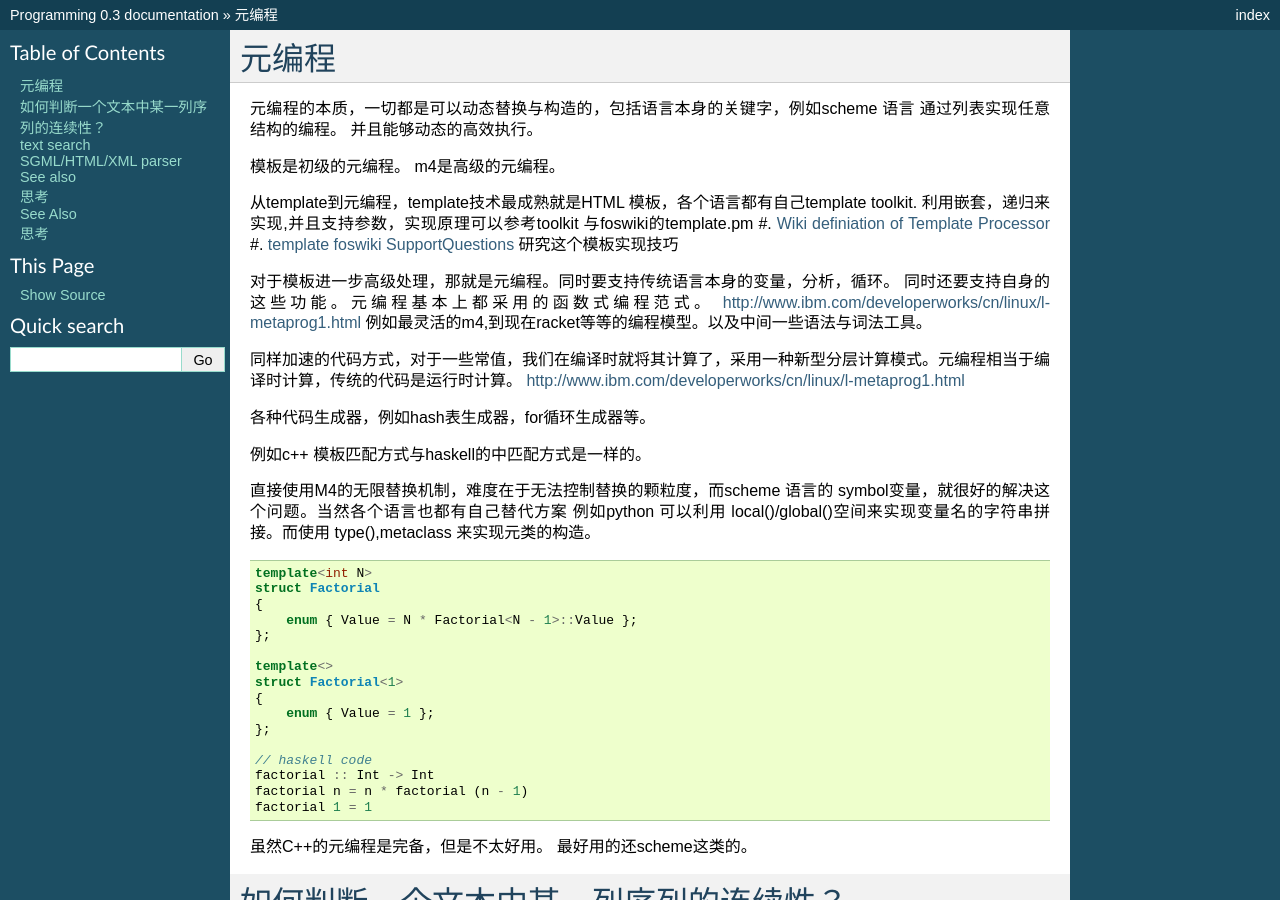
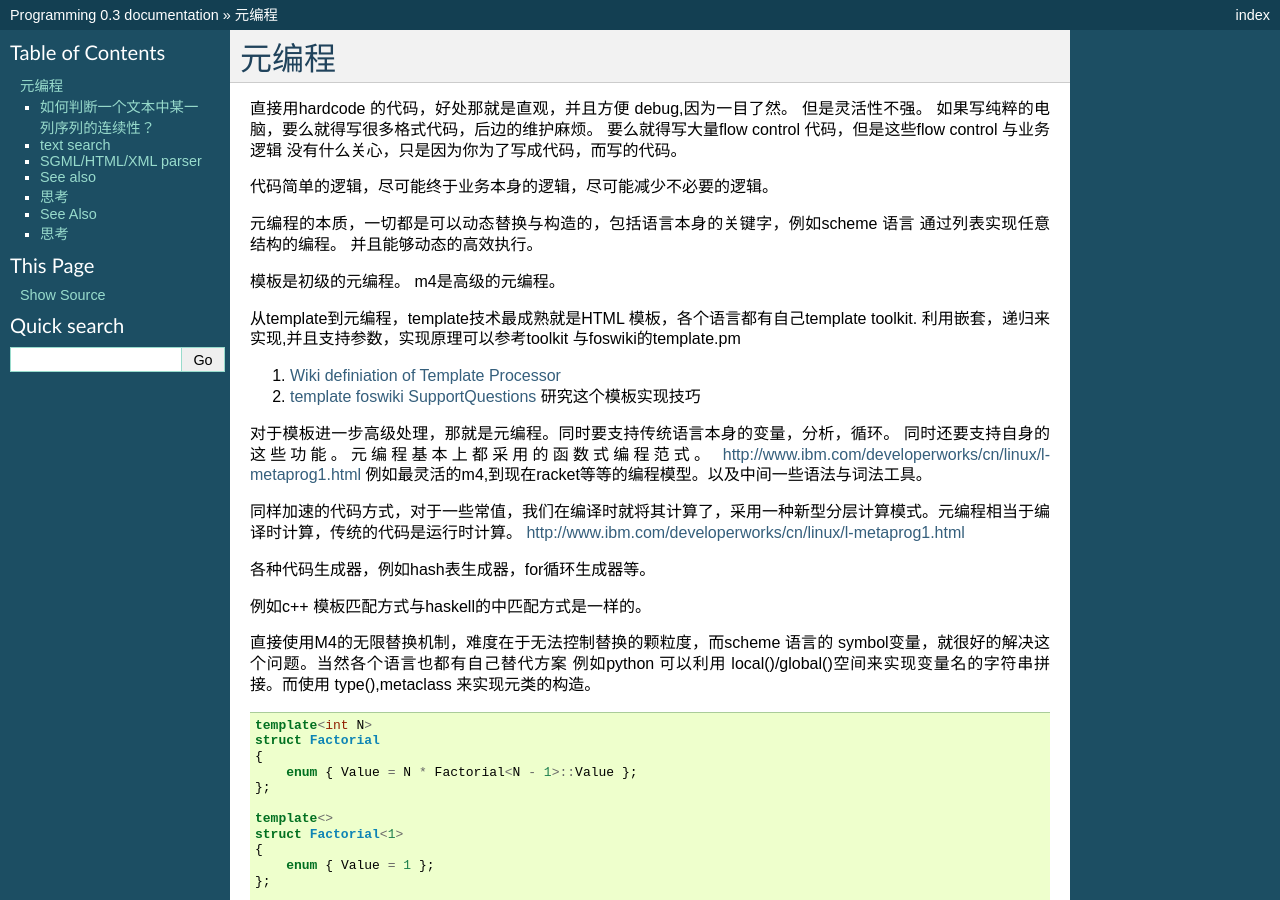
Before and after one commit to gwli/Programming, a Sphinx documentation site: the page built from source/content/Stage_3/Template2MetaProgramming.rst, in a window 1280 px wide and 900 px high. Built offline with Sphinx 7.4.7, drawn with Linux system fonts in a browser that asks for light colours; some of the changed text lies outside the part shown.

Commit message:
元编程的意义

```diff
--- a/source/content/Stage_3/Template2MetaProgramming.rst
+++ b/source/content/Stage_3/Template2MetaProgramming.rst
@@ -1,11 +1,19 @@
+**********
 元编程
-======
+**********
+
+直接用hardcode 的代码，好处那就是直观，并且方便 debug,因为一目了然。 但是灵活性不强。 如果写纯粹的电脑，要么就得写很多格式代码，后边的维护麻烦。
+要么就得写大量flow control 代码，但是这些flow control 与业务逻辑 没有什么关心，只是因为你为了写成代码，而写的代码。
+
+代码简单的逻辑，尽可能终于业务本身的逻辑，尽可能减少不必要的逻辑。
 
 元编程的本质，一切都是可以动态替换与构造的，包括语言本身的关键字，例如scheme 语言 通过列表实现任意结构的编程。 并且能够动态的高效执行。
+
 
 模板是初级的元编程。 m4是高级的元编程。
 
 从template到元编程，template技术最成熟就是HTML 模板，各个语言都有自己template toolkit. 利用嵌套，递归来实现,并且支持参数，实现原理可以参考toolkit 与foswiki的template.pm
+
 #. `Wiki definiation of Template Processor <http://en.wikipedia.org/wiki/Template&#95;processor>`_
 #. `template foswiki SupportQuestions <http://foswiki.org/Support/SupportQuestions>`_  研究这个模板实现技巧
 
@@ -105,6 +113,7 @@ See also
 
 
 *meta programming tool*
+
 #. flex
 #. bison
 #. Gperf  generate the hash function
```
